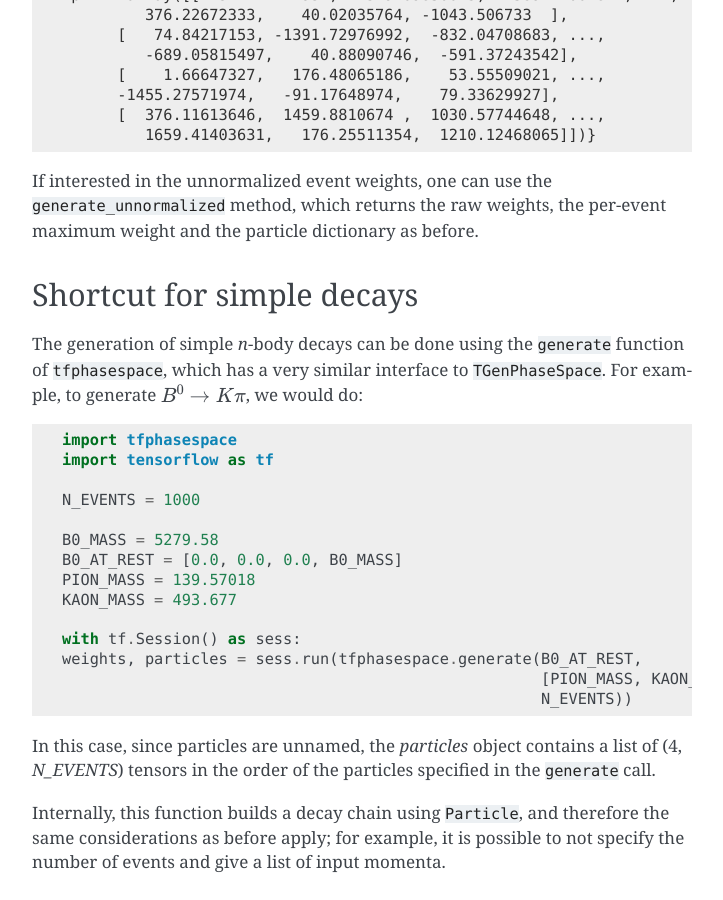
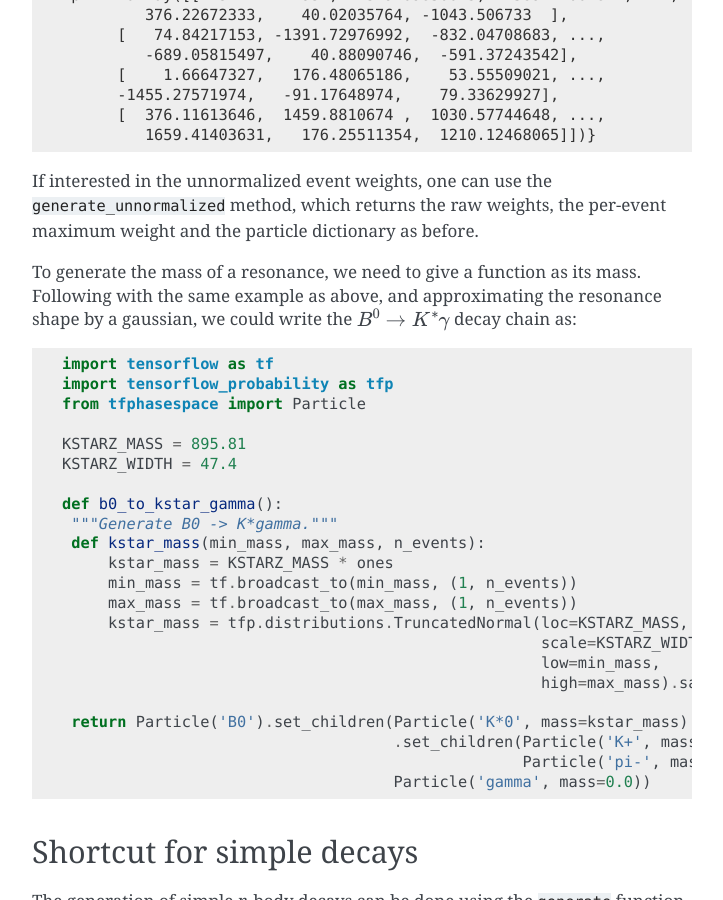
Before and after one commit to zfit/phasespace, a Sphinx documentation site: the page built from docs/usage.rst, in a window 1280 px wide and 900 px high, scrolled down 2116 px. Shown: the whole window, without its empty margins (388-1111 px from the left). Built offline with Sphinx 7.4.7, drawn with Linux system fonts in a browser that asks for light colours.

Commit message:
Add resonance example

```diff
--- a/docs/usage.rst
+++ b/docs/usage.rst
@@ -99,6 +99,33 @@ the generated 4-momenta for each particle, of shape (4, `N_EVENTS`), labelled by
 If interested in the unnormalized event weights, one can use the ``generate_unnormalized`` method, which
 returns the raw weights, the per-event maximum weight and the particle dictionary as before.
 
+To generate the mass of a resonance, we need to give a function as its mass.
+Following with the same example as above, and approximating the resonance shape by a gaussian, we could
+write the :math:`B^{0}\to K^{*}\gamma` decay chain as::
+
+   import tensorflow as tf
+   import tensorflow_probability as tfp
+   from tfphasespace import Particle
+
+   KSTARZ_MASS = 895.81
+   KSTARZ_WIDTH = 47.4
+
+   def b0_to_kstar_gamma():
+    """Generate B0 -> K*gamma."""
+    def kstar_mass(min_mass, max_mass, n_events):
+        kstar_mass = KSTARZ_MASS * ones
+        min_mass = tf.broadcast_to(min_mass, (1, n_events))
+        max_mass = tf.broadcast_to(max_mass, (1, n_events))
+        kstar_mass = tfp.distributions.TruncatedNormal(loc=KSTARZ_MASS,
+                                                       scale=KSTARZ_WIDTH,
+                                                       low=min_mass,
+                                                       high=max_mass).sample()
+
+    return Particle('B0').set_children(Particle('K*0', mass=kstar_mass)
+                                       .set_children(Particle('K+', mass=KAON_MASS),
+                                                     Particle('pi-', mass=PION_MASS)),
+                                       Particle('gamma', mass=0.0))
+
 
 Shortcut for simple decays
 --------------------------
```
